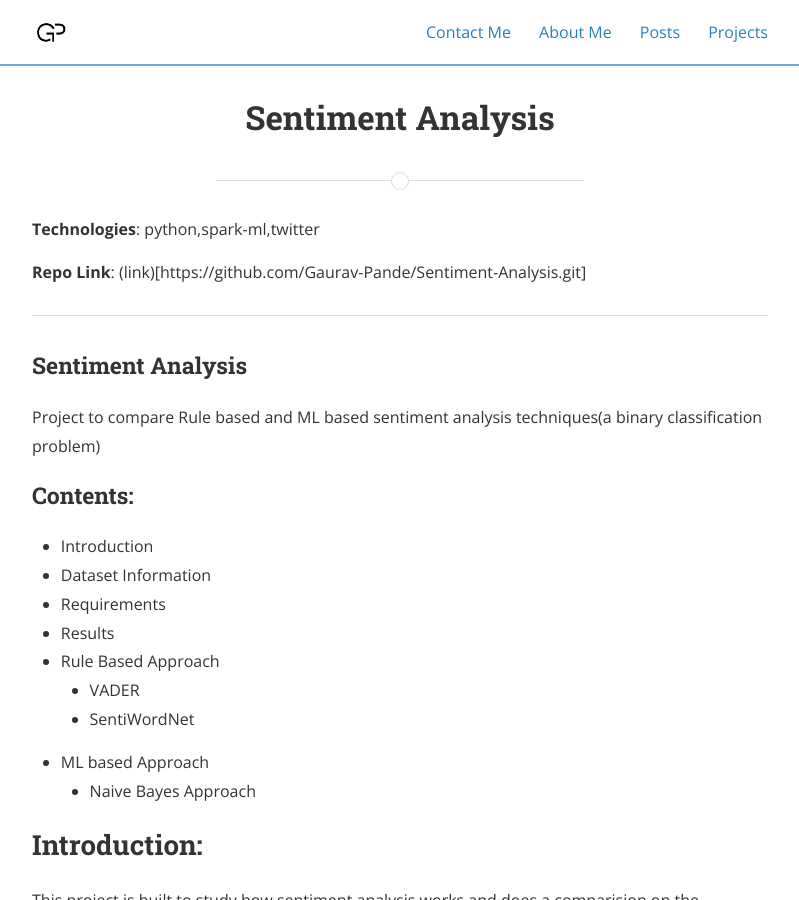
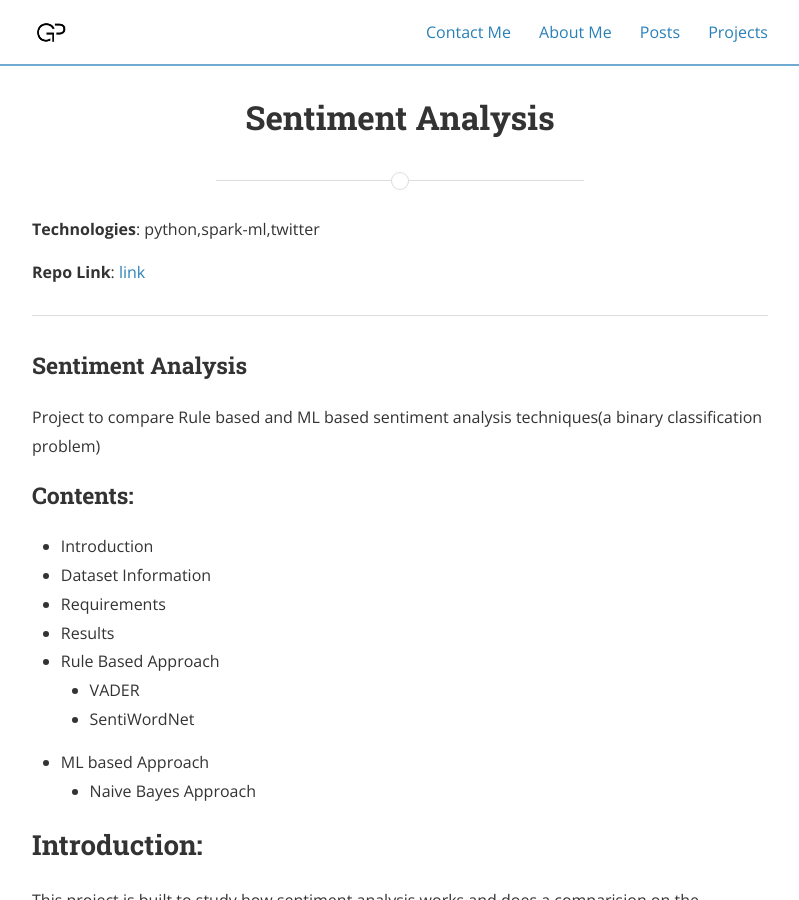
Before and after one commit to Gaurav-Pande/gaurav-pande.github.io, a Jekyll site: the page built from _projects/sentiment.md, in a window 1280 px wide and 900 px high. Shown: the whole window, without its empty margins (240-1039 px from the left). Built offline with Jekyll 4.4.1, drawn with Linux system fonts in a browser that asks for light colours; nearby versions of some CDN libraries; a style sheet for code colours, icons or effects is not loaded.

Commit message:
Update sentiment.md

```diff
--- a/_projects/sentiment.md
+++ b/_projects/sentiment.md
@@ -10,7 +10,7 @@ desc: "A comparision between rule base and ml base approach for sentiments"
 
 **Technologies**: python,spark-ml,twitter
 
-**Repo Link**: (link)[https://github.com/Gaurav-Pande/Sentiment-Analysis.git]
+**Repo Link**: [link](https://github.com/Gaurav-Pande/Sentiment-Analysis.git)
 
 
 ---
```
